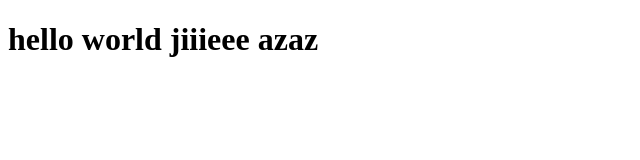
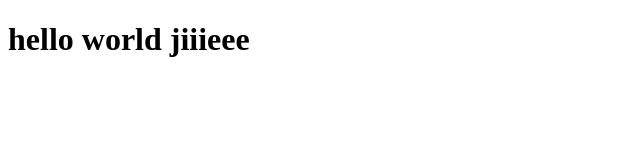
Before and after one commit to AbdouMahfoudh/git_test, a plain HTML site: page index.html in a window 1280 px wide. Shown: the whole page, without its empty margins (0-640 px from the left). Drawn offline with Linux system fonts and the light colour scheme.

Commit message:
Initial commit

```diff
--- a/index.html
+++ b/index.html
@@ -6,6 +6,6 @@
     <title>Document</title>
   </head>
   <body>
-    <h1>hello world jiiieee azaz</h1>
+    <h1>hello world jiiieee</h1>
   </body>
 </html>
```
